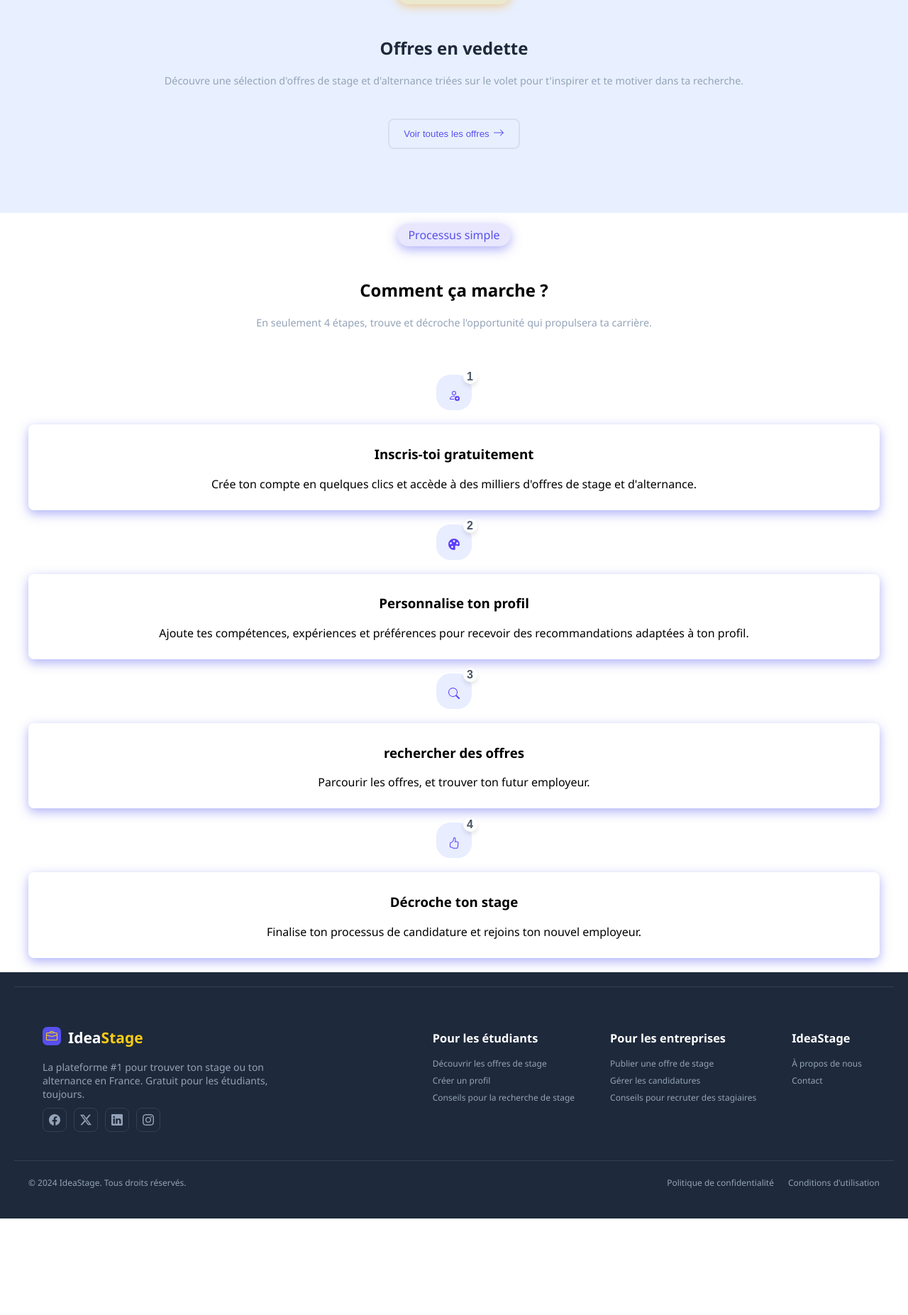
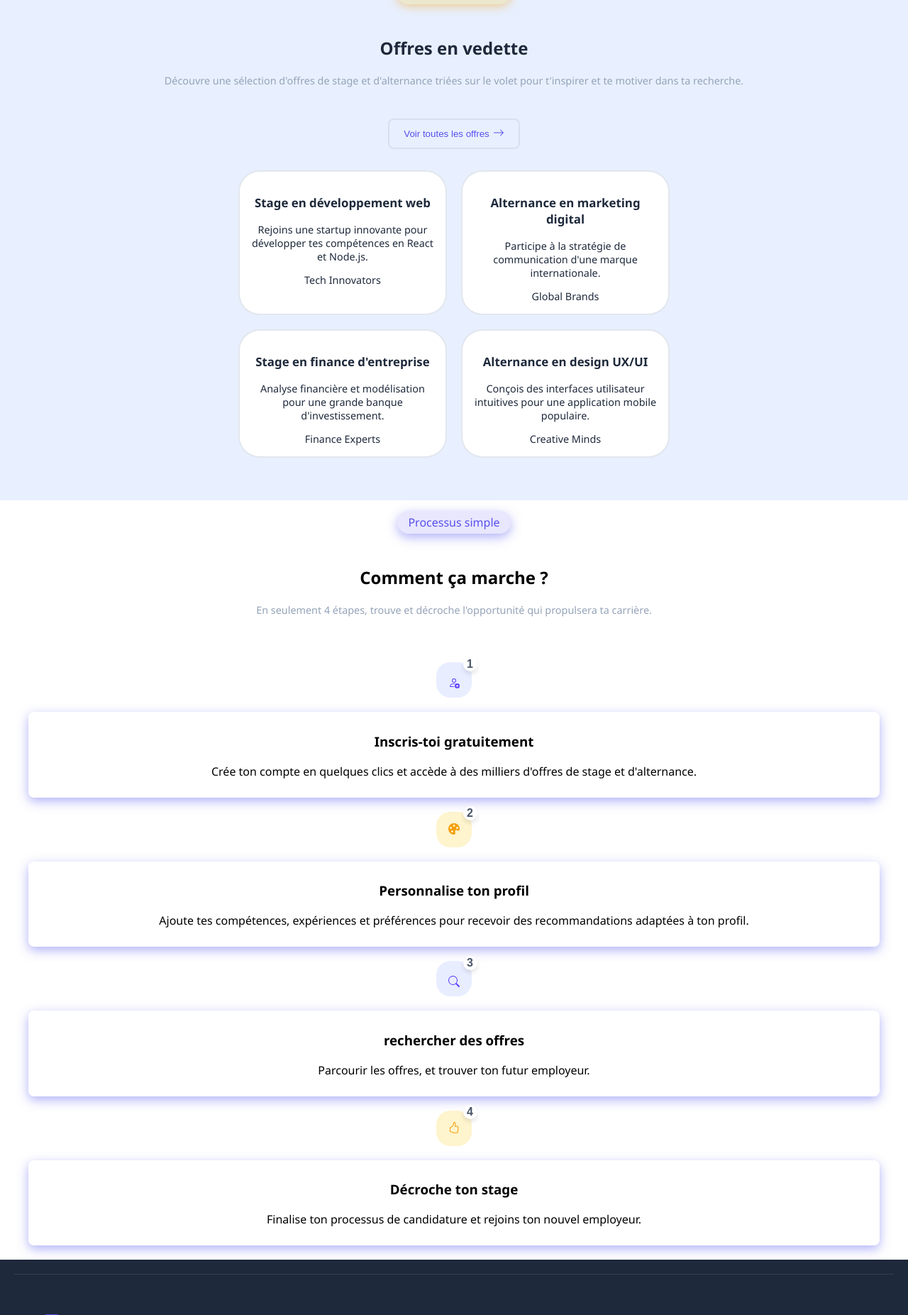
Before and after one commit to slowalie/Projet-WEB, a PHP site: page / in a window 1280 px wide. Shown: the part 1543-3396 px from the top of the page at 71% size. Before the commit the page ends 3260 px from the top, so only its background shows below. Run offline with PHP 8.4, Linux system fonts and the light colour scheme.

Commit message:
offer preview +

```diff
--- a/assets/style.css
+++ b/assets/style.css
@@ -489,12 +489,27 @@ main {
     justify-content: center;
     margin: 20px auto;
 }
+.step1{
+    position: relative; /* Indispensable pour placer le badge par rapport à ce carré */
+    width: 50px;
+    height: 50px;
+    background-color: var(--bg-yellow-muted);
+    border-radius: 20px; /* Bords arrondis */
+    align-items: center;
+    justify-content: center;
+    margin: 20px auto;
+}
 
 .step span {
-
     font-size: 30px;
     color: #5d3dfc;
 }
+
+.span1 {
+    font-size: 30px;
+    color: var(--yellow);
+}
+
 .step-number {
 position: absolute;
   top: -7.5px;    /* Ajuste la hauteur */
@@ -519,7 +534,22 @@ position: absolute;
     border-radius: var(--border-radius);
     box-shadow: 0 5px 15px var(--shadow--purple);
     padding: 10px;
+}
 
+.offer-preview-grid {
+    display: grid;
+    grid-template-columns: repeat(auto-fit, minmax(250px, 1fr));
+    gap: 20px;
+}
+
+.offer-card {
+    background-color: rgb(255, 255, 255);
+    padding: 15px;
+    border-radius: 30px;
+    border: 2px solid var(--text-light);
+    color: var(--text-dark);
+    font-size: 0.9rem;
+    text-align: center;
 
 }
 
--- a/index.html
+++ b/index.html
@@ -218,7 +218,28 @@
                             </svg>
                         </span>
                     </button>
-                    <div class="offer-preview-grid"></div>
+                    <div class="offer-preview-grid">
+                        <div class="offer-card">
+                            <h3>Stage en développement web</h3>
+                            <p>Rejoins une startup innovante pour développer tes compétences en React et Node.js.</p>
+                            <span class="offer-company">Tech Innovators</span>
+                        </div>
+                        <div class="offer-card">
+                            <h3>Alternance en marketing digital</h3>
+                            <p>Participe à la stratégie de communication d'une marque internationale.</p>
+                            <span class="offer-company">Global Brands</span>
+                        </div>
+                        <div class="offer-card">
+                            <h3>Stage en finance d'entreprise</h3>
+                            <p>Analyse financière et modélisation pour une grande banque d'investissement.</p>
+                            <span class="offer-company">Finance Experts</span>
+                        </div>
+                        <div class="offer-card">
+                            <h3>Alternance en design UX/UI</h3>
+                            <p>Conçois des interfaces utilisateur intuitives pour une application mobile populaire.</p>
+                            <span class="offer-company">Creative Minds</span>
+                        </div>
+                    </div>
 
 
         </section>
@@ -249,8 +270,8 @@
                         </div>
                     </div>
                     <div class="process-step">
-                        <div class="step">
-                            <span>
+                        <div class="step1">
+                            <span class="span1">
                                 <svg xmlns="http://www.w3.org/2000/svg" width="16" height="16" fill="currentColor" class="bi bi-palette-fill" viewBox="0 0 16 16">
                                     <path d="M12.433 10.07C14.133 10.585 16 11.15 16 8a8 8 0 1 0-8 8c1.996 0 1.826-1.504 1.649-3.08-.124-1.101-.252-2.237.351-2.92.465-.527 1.42-.237 2.433.07M8 5a1.5 1.5 0 1 1 0-3 1.5 1.5 0 0 1 0 3m4.5 3a1.5 1.5 0 1 1 0-3 1.5 1.5 0 0 1 0 3M5 6.5a1.5 1.5 0 1 1-3 0 1.5 1.5 0 0 1 3 0m.5 6.5a1.5 1.5 0 1 1 0-3 1.5 1.5 0 0 1 0 3"/>
                                 </svg>
@@ -277,8 +298,8 @@
                         </div>
                     </div>
                     <div class="process-step">
-                        <div class="step">
-                            <span>
+                        <div class="step1">
+                            <span class="span1">
                                 <svg xmlns="http://www.w3.org/2000/svg" width="16" height="16" fill="currentColor" class="bi bi-hand-thumbs-up" viewBox="0 0 16 16">
                                     <path d="M8.864.046C7.908-.193 7.02.53 6.956 1.466c-.072 1.051-.23 2.016-.428 2.59-.125.36-.479 1.013-1.04 1.639-.557.623-1.282 1.178-2.131 1.41C2.685 7.288 2 7.87 2 8.72v4.001c0 .845.682 1.464 1.448 1.545 1.07.114 1.564.415 2.068.723l.048.03c.272.165.578.348.97.484.397.136.861.217 1.466.217h3.5c.937 0 1.599-.477 1.934-1.064a1.86 1.86 0 0 0 .254-.912c0-.152-.023-.312-.077-.464.201-.263.38-.578.488-.901.11-.33.172-.762.004-1.149.069-.13.12-.269.159-.403.077-.27.113-.568.113-.857 0-.288-.036-.585-.113-.856a2 2 0 0 0-.138-.362 1.9 1.9 0 0 0 .234-1.734c-.206-.592-.682-1.1-1.2-1.272-.847-.282-1.803-.276-2.516-.211a10 10 0 0 0-.443.05 9.4 9.4 0 0 0-.062-4.509A1.38 1.38 0 0 0 9.125.111zM11.5 14.721H8c-.51 0-.863-.069-1.14-.164-.281-.097-.506-.228-.776-.393l-.04-.024c-.555-.339-1.198-.731-2.49-.868-.333-.036-.554-.29-.554-.55V8.72c0-.254.226-.543.62-.65 1.095-.3 1.977-.996 2.614-1.708.635-.71 1.064-1.475 1.238-1.978.243-.7.407-1.768.482-2.85.025-.362.36-.594.667-.518l.262.066c.16.04.258.143.288.255a8.34 8.34 0 0 1-.145 4.725.5.5 0 0 0 .595.644l.003-.001.014-.003.058-.014a9 9 0 0 1 1.036-.157c.663-.06 1.457-.054 2.11.164.175.058.45.3.57.65.107.308.087.67-.266 1.022l-.353.353.353.354c.043.043.105.141.154.315.048.167.075.37.075.581 0 .212-.027.414-.075.582-.05.174-.111.272-.154.315l-.353.353.353.354c.047.047.109.177.005.488a2.2 2.2 0 0 1-.505.805l-.353.353.353.354c.006.005.041.05.041.17a.9.9 0 0 1-.121.416c-.165.288-.503.56-1.066.56z"/>
                                 </svg>
```
